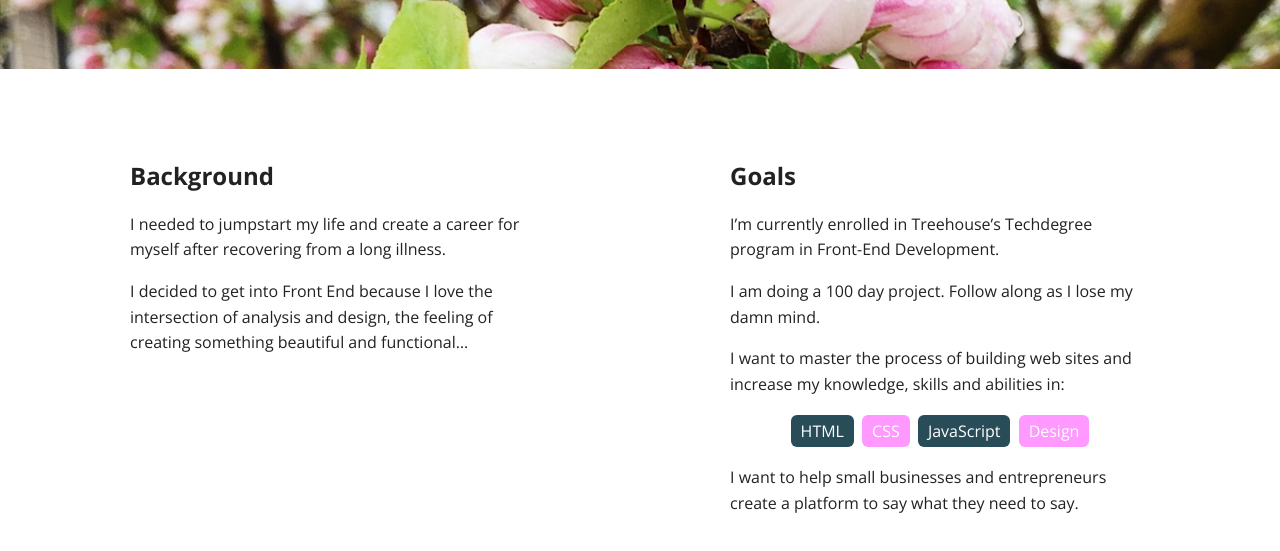
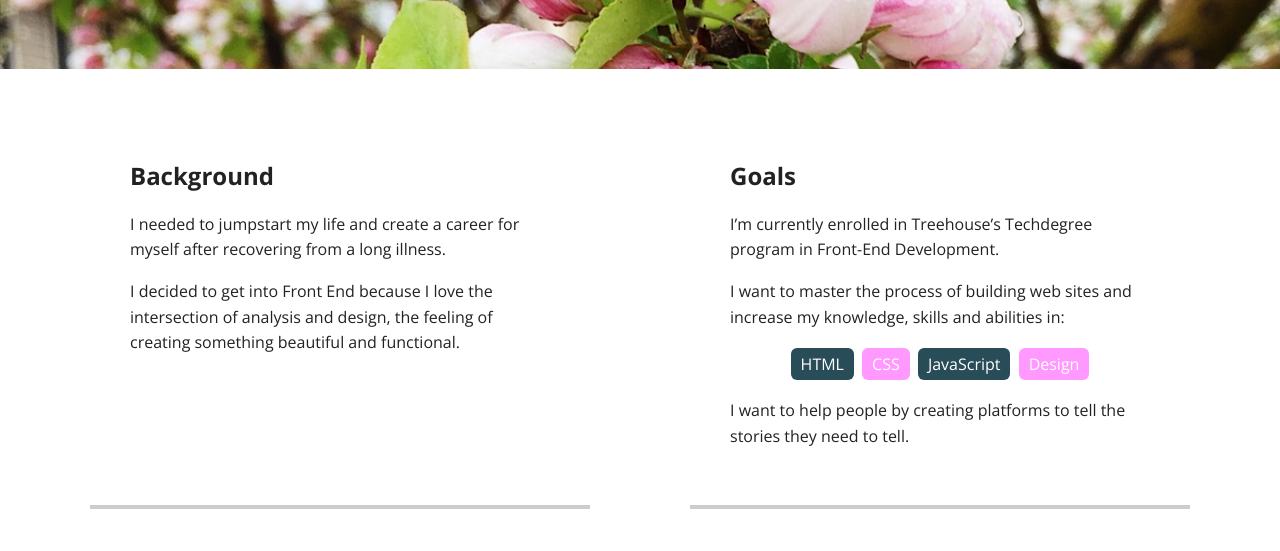
Before and after one commit to rheaOfSun/PORTFOLIO-TREEHOUSE, a plain HTML site: page index.html in a window 1280 px wide. Shown: the part 401-952 px from the top of the page. Drawn offline with nearby package versions, Linux system fonts and the light colour scheme.

Commit message:
Cleaned up copy

```diff
--- a/index.html
+++ b/index.html
@@ -29,13 +29,12 @@
       <div class="card">
         <h2 class="emphasis">Background</h2>
         <p>I needed to jumpstart my life and create a career for myself after recovering from a long illness.</p>
-        <p>I decided to get into Front End because I love the intersection of analysis and design, the feeling of creating something beautiful and functional…</p>
+        <p>I decided to get into Front End because I love the intersection of analysis and design, the feeling of creating something beautiful and functional.</p>
       </div>
 
       <div class="card">
         <h2 class="emphasis">Goals</h2>
         <p>I’m currently enrolled in Treehouse’s Techdegree program in Front-End Development.</p>
-        <p>I am doing a 100 day project. Follow along as I lose my damn mind.</p>
         <p>I want to master the process of building web sites and increase my knowledge, skills and abilities in:</p>
         <ul class="skills">
           <li>HTML</li>
@@ -44,7 +43,7 @@
           <li>Design</li>
 
         </ul>
-        <p>I want to help small businesses and entrepreneurs create a platform to say what they need to say.</p>
+        <p>I want to help people by creating platforms to tell the stories they need to tell.</p>
       </div>
 
     </main>
```
